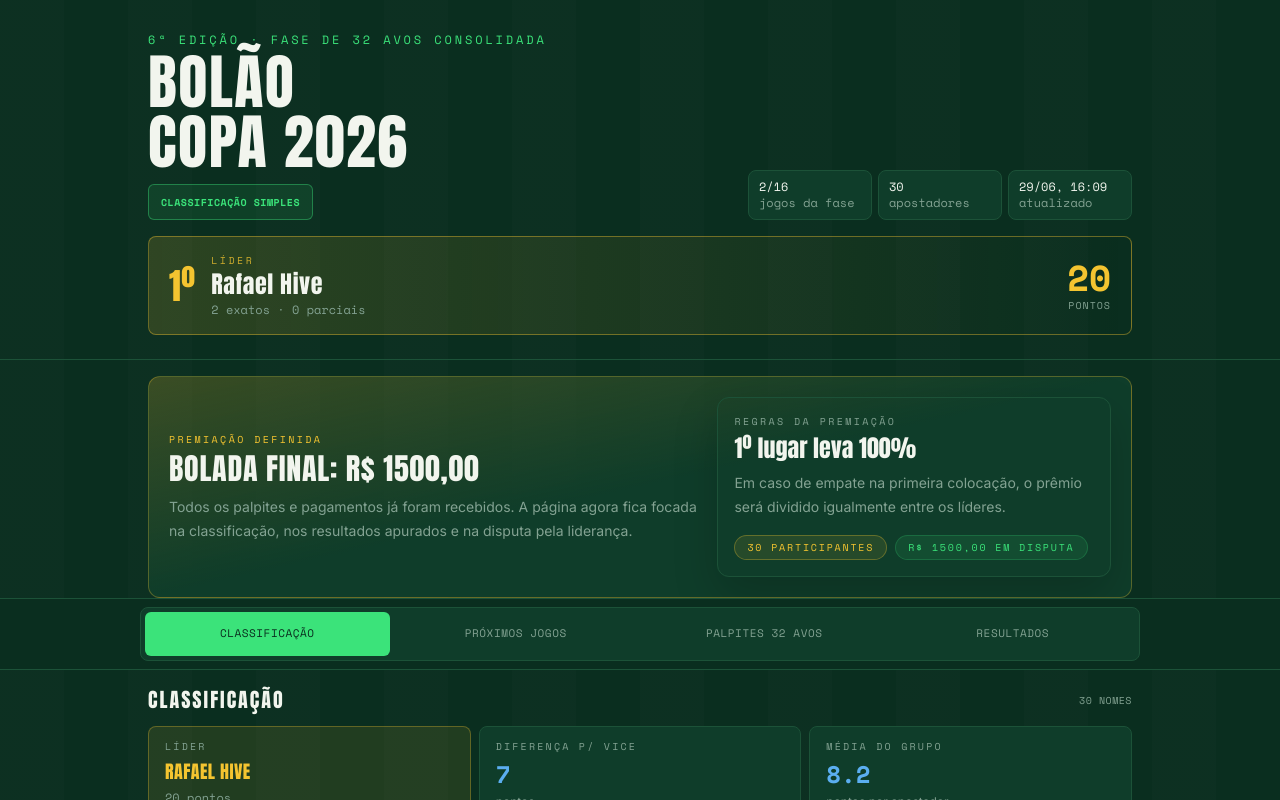
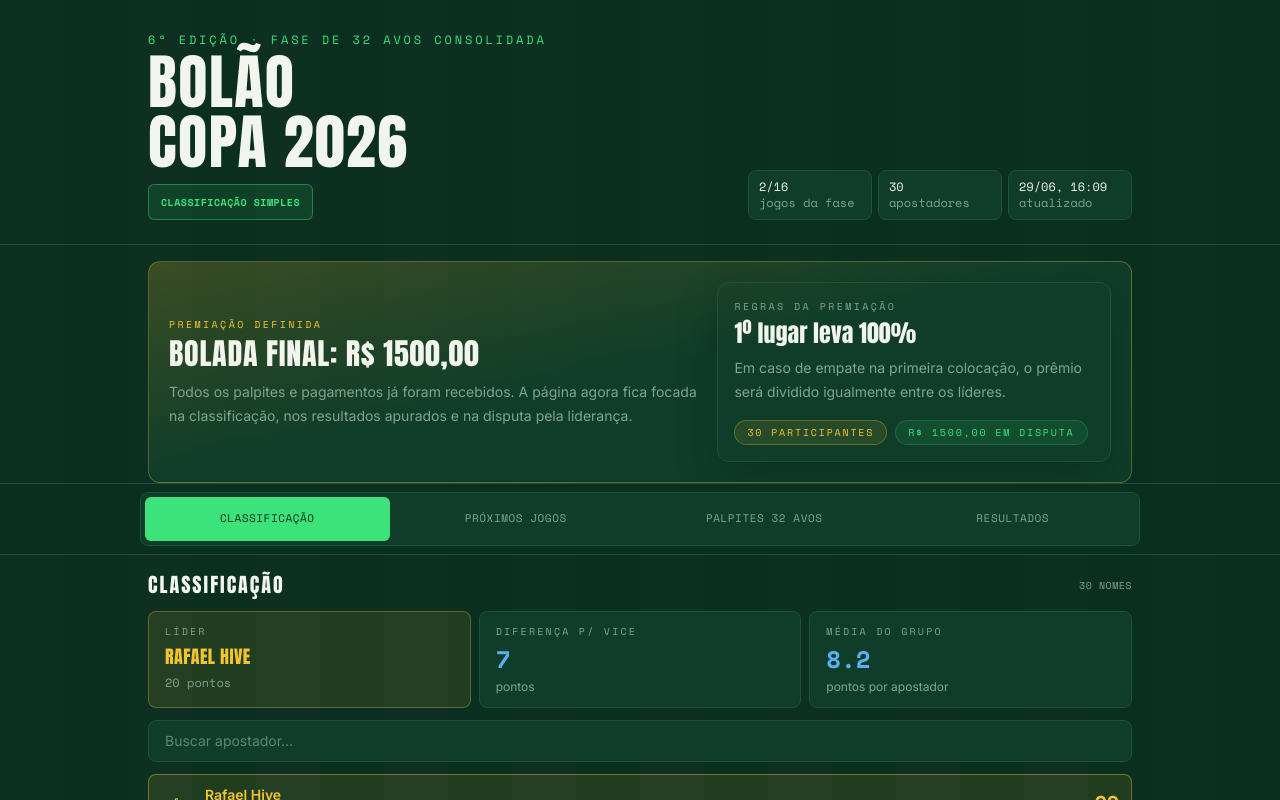
Before and after one commit to leandroclf/bolaocopa, a Next.js app: page / in a window 1280 px wide. Shown: the top 800 px of the page. Built offline with nearby package versions, Linux system fonts and the light colour scheme.

Commit message:
fix: remove duplicate leader summary

```diff
--- a/src/app/page.tsx
+++ b/src/app/page.tsx
@@ -9,7 +9,6 @@ const fmt = (iso: string, opts: Intl.DateTimeFormatOptions) =>
 export default function Page() {
   const s = getStandings();
   const live = getLiveStandings();
-  const leader = s.standings[0] ?? null;
   return (
     <main className="min-h-screen pb-10">
       <Scoreboard
@@ -17,7 +16,6 @@ export default function Page() {
         totalParticipants={s.totalParticipants}
         countedMatches={s.countedMatches}
         totalMatches={s.metrics.totalMatches}
-        leader={leader}
       />
       <PaymentBlock totalParticipants={s.totalParticipants} entryFee={50} />
       <DashboardTabs standings={s} liveStandings={live} />
--- a/src/components/Scoreboard.tsx
+++ b/src/components/Scoreboard.tsx
@@ -1,5 +1,4 @@
 import Link from "next/link";
-import type { StandingEntry } from "@/lib/types";
 
 function formatStamp(iso: string) {
   return new Intl.DateTimeFormat("pt-BR", {
@@ -8,9 +7,9 @@ function formatStamp(iso: string) {
 }
 
 export default function Scoreboard({
-  lastUpdated, totalParticipants, countedMatches, totalMatches, leader,
+  lastUpdated, totalParticipants, countedMatches, totalMatches,
 }: {
-  lastUpdated: string; totalParticipants: number; countedMatches: number; totalMatches: number; leader: StandingEntry | null;
+  lastUpdated: string; totalParticipants: number; countedMatches: number; totalMatches: number;
 }) {
   return (
     <header className="border-b border-pitch-line">
@@ -46,32 +45,6 @@ export default function Scoreboard({
             </div>
           </div>
         </div>
-
-        {countedMatches === 0 || !leader ? (
-          <div className="mt-4 rounded-lg border border-dashed border-pitch-line bg-pitch-2 px-4 py-4">
-            <p className="font-display text-xl tracking-wide text-gold">Aguardando primeiros resultados</p>
-            <p className="mt-1 text-sm text-slatey">
-              Assim que os jogos forem apurados, a liderança e a pontuação aparecerão aqui.
-            </p>
-          </div>
-        ) : (
-          <div className="mt-4 overflow-hidden rounded-lg border border-gold/40 bg-gradient-to-r from-gold/15 to-transparent">
-            <div className="flex items-center gap-3 px-4 py-3 sm:gap-4 sm:px-5 sm:py-4">
-              <div className="font-display text-3xl leading-none text-gold sm:text-4xl">1º</div>
-              <div className="min-w-0 flex-1">
-                <p className="font-mono text-[10px] uppercase tracking-[0.25em] text-gold/80">líder</p>
-                <p className="truncate font-display text-xl tracking-wide text-chalk sm:text-2xl">{leader.name}</p>
-                <p className="mt-0.5 font-mono text-xs text-slatey">
-                  {leader.exact} exatos · {leader.partial} parciais
-                </p>
-              </div>
-              <div className="text-right">
-                <div className="font-mono text-3xl font-bold leading-none text-gold sm:text-4xl">{leader.points}</div>
-                <div className="font-mono text-[10px] uppercase tracking-widest text-slatey">pontos</div>
-              </div>
-            </div>
-          </div>
-        )}
       </div>
     </header>
   );
```
